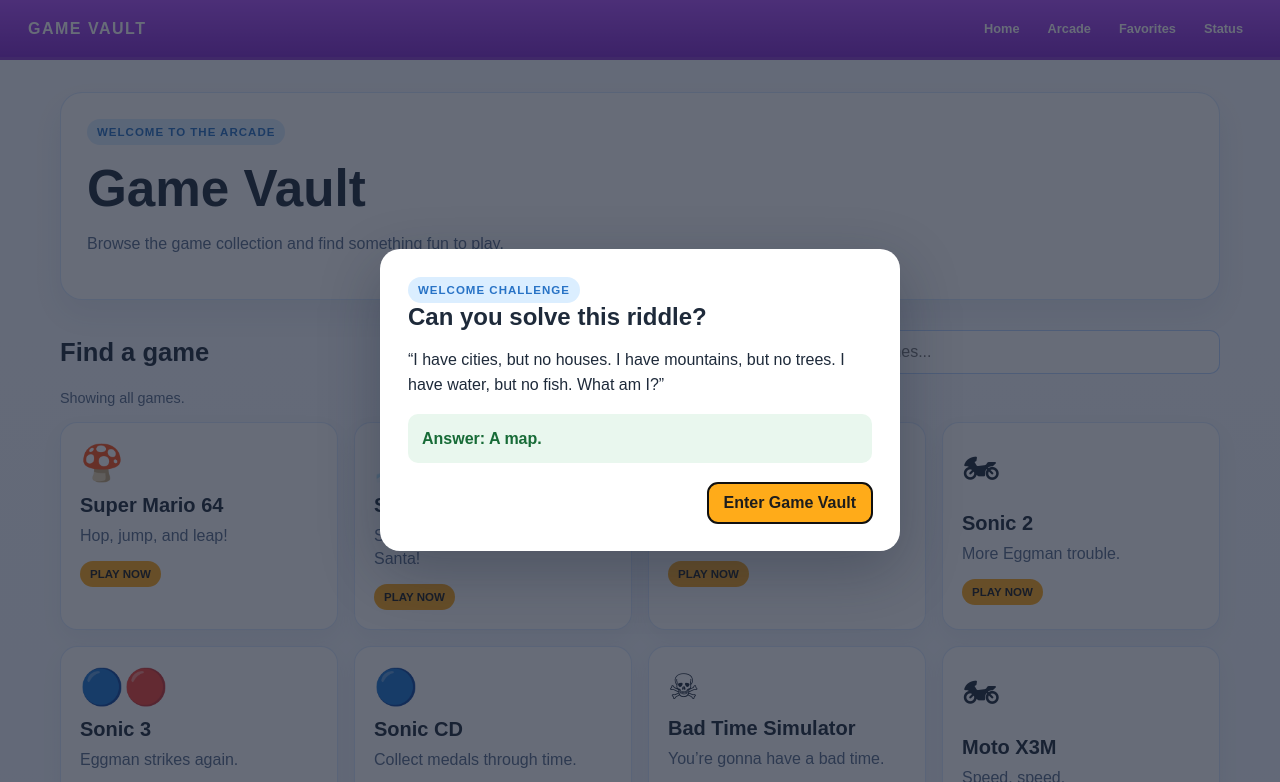
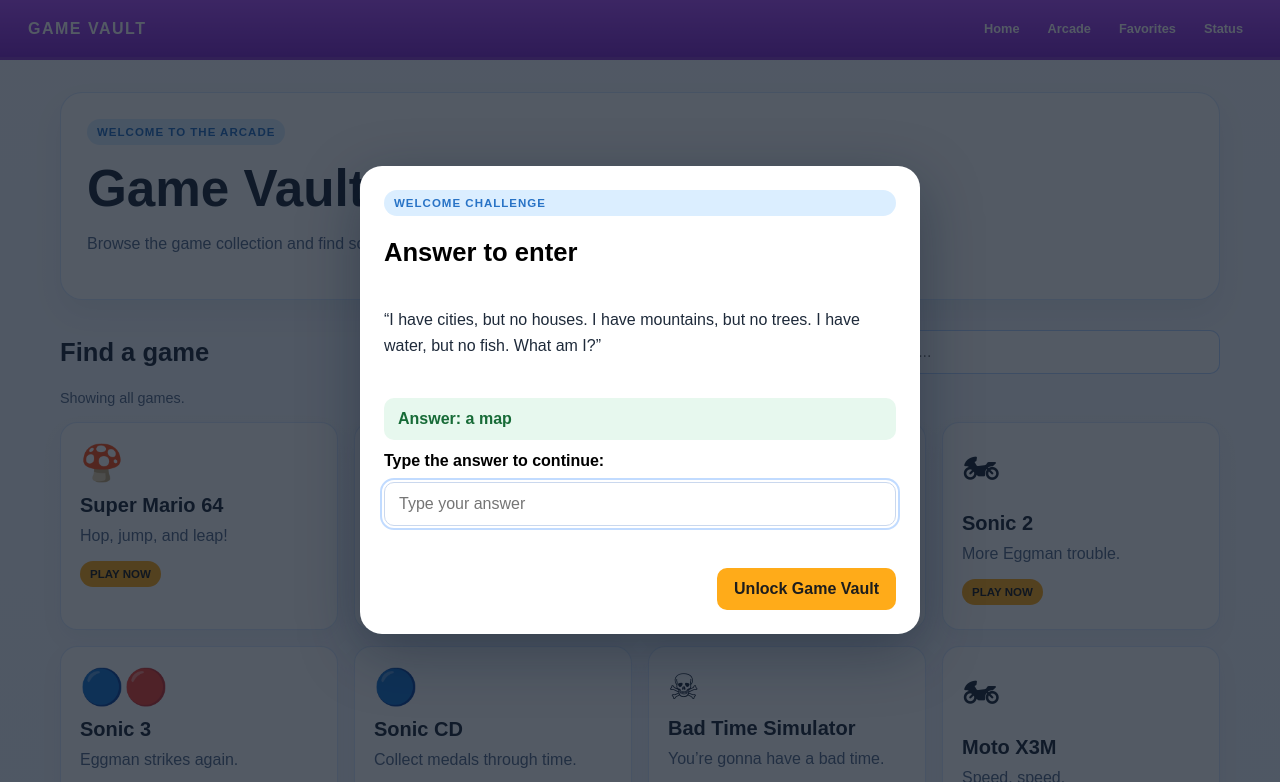
Before and after one commit to mineCRAFT8374/mineCRAFT8374.github.io, a plain HTML site: page index.html in a window 1280 px wide. Shown: the top 782 px of the page. Drawn offline with Linux system fonts and the light colour scheme.

Commit message:
Require correct riddle answer before opening the site

```diff
--- a/index.html
+++ b/index.html
@@ -8,7 +8,7 @@
     <title>🎮 Game Vault | Server Status</title>
     <style>
       * { box-sizing: border-box; }
-      :root { --bg:#f1f6ff; --text:#1e2a3a; --muted:#586d8c; --blue:#4d97ff; --line:rgba(103,127,170,.2); }
+      :root { --bg:#f1f6ff; --text:#1e2a3a; --muted:#586d8c; --blue:#4d97ff; --purple:#a545ed; --green:#168744; --line:rgba(103,127,170,.2); }
       body { margin:0; min-height:100vh; font-family:Arial,sans-serif; color:var(--text); background:linear-gradient(180deg,#f8faff,var(--bg)); }
       a { color:inherit; }
       .topbar { background:linear-gradient(180deg,#b351ff,#842bd1); border-bottom:3px solid rgba(67,25,105,.3); padding:14px 28px; display:flex; justify-content:space-between; align-items:center; gap:16px; }
@@ -33,24 +33,34 @@
       .card h3 { margin:0 0 7px; font-size:1.25rem; }
       .card p { margin:0; color:var(--muted); line-height:1.45; }
       .badge { display:inline-block; margin-top:14px; padding:7px 10px; border-radius:999px; background:#ffab19; color:#1d1d1d; font-size:.72rem; font-weight:800; text-transform:uppercase; }
-      .riddle-dialog { width:min(520px,calc(100% - 32px)); padding:28px; border:0; border-radius:20px; color:var(--text); box-shadow:0 20px 60px rgba(20,30,50,.3); }
-      .riddle-dialog::backdrop { background:rgba(22,30,48,.65); }
-      .riddle-dialog h2 { margin:0 0 12px; }
-      .riddle-dialog p { line-height:1.6; }
-      .riddle-answer { padding:12px 14px; border-radius:10px; background:#e9f7ee; color:#176b37; font-weight:800; }
-      .riddle-actions { display:flex; justify-content:flex-end; gap:10px; margin-top:20px; }
-      button { padding:11px 16px; border:0; border-radius:10px; background:#ffab19; color:#1d1d1d; font:inherit; font-weight:800; cursor:pointer; }
+      .riddle-dialog { width:min(560px,calc(100% - 24px)); padding:24px; border:0; border-radius:22px; box-shadow:0 18px 60px rgba(10,22,42,.35); }
+      .riddle-dialog::backdrop { background:rgba(10,20,35,.7); }
+      .riddle-dialog h2 { margin:10px 0 12px; font-size:clamp(1.6rem,2vw,2.3rem); }
+      .riddle-dialog p { line-height:1.6; color:var(--text); }
+      .riddle-answer { font-weight:800; color:#176b37; background:#e7f8ee; border-radius:10px; padding:12px 14px; margin-top:12px; }
+      .riddle-form { display:flex; flex-direction:column; gap:12px; }
+      .riddle-form label { font-weight:700; }
+      .riddle-form input { padding:12px 14px; border:1px solid #cad8ee; border-radius:10px; font:inherit; }
+      .riddle-form input:focus { outline:2px solid rgba(77,151,255,.35); outline-offset:2px; }
+      .riddle-status { min-height:1.2em; font-size:.9rem; color:#b92b2b; font-weight:700; }
+      .riddle-actions { display:flex; justify-content:flex-end; }
+      button { padding:12px 17px; border:0; border-radius:10px; background:#ffab19; color:#1d1d1d; font:inherit; font-weight:800; cursor:pointer; }
       button:hover { filter:brightness(.96); }
       @media (max-width:680px) { .topbar { flex-direction:column; padding:14px 18px; } .hero,.schedule { padding:20px 17px; } }
     </style>
   </head>
   <body>
     <dialog class="riddle-dialog" id="welcome-riddle" aria-labelledby="riddle-title">
-      <span class="tag">Welcome challenge</span>
-      <h2 id="riddle-title">Can you solve this riddle?</h2>
-      <p>“I have cities, but no houses. I have mountains, but no trees. I have water, but no fish. What am I?”</p>
-      <p class="riddle-answer">Answer: A map.</p>
-      <div class="riddle-actions"><button id="close-riddle" type="button">Enter Game Vault</button></div>
+      <form class="riddle-form" id="riddle-form" method="dialog">
+        <span class="tag">Welcome challenge</span>
+        <h2 id="riddle-title">Answer to enter</h2>
+        <p>“I have cities, but no houses. I have mountains, but no trees. I have water, but no fish. What am I?”</p>
+        <div class="riddle-answer">Answer: a map</div>
+        <label for="riddle-answer-input">Type the answer to continue:</label>
+        <input id="riddle-answer-input" type="text" autocomplete="off" spellcheck="false" placeholder="Type your answer" required />
+        <div id="riddle-status" class="riddle-status" aria-live="polite"></div>
+        <div class="riddle-actions"><button type="submit">Unlock Game Vault</button></div>
+      </form>
     </dialog>
     <header class="topbar">
       <div class="brand">Game Vault</div>
@@ -82,10 +92,37 @@
     </main>
     <script>
       (() => {
-        const riddle = document.getElementById('welcome-riddle');
-        const closeRiddle = document.getElementById('close-riddle');
-        if (typeof riddle.showModal === 'function') riddle.showModal();
-        closeRiddle.addEventListener('click', () => riddle.close());
+        const riddleDialog = document.getElementById('welcome-riddle');
+        const riddleForm = document.getElementById('riddle-form');
+        const answerInput = document.getElementById('riddle-answer-input');
+        const riddleStatus = document.getElementById('riddle-status');
+        const correctAnswer = 'a map';
+
+        function openRiddle() {
+          if (typeof riddleDialog.showModal === 'function') {
+            riddleDialog.showModal();
+          } else {
+            riddleDialog.setAttribute('open', 'open');
+          }
+          answerInput.value = '';
+          riddleStatus.textContent = '';
+          answerInput.focus();
+        }
+
+        riddleForm.addEventListener('submit', (event) => {
+          event.preventDefault();
+          const guess = answerInput.value.trim().toLowerCase();
+          if (guess === correctAnswer) {
+            if (typeof riddleDialog.close === 'function') riddleDialog.close();
+            riddleDialog.removeAttribute('open');
+            return;
+          }
+          riddleStatus.textContent = 'Incorrect — the answer is “a map”. Try again.';
+          answerInput.value = '';
+          answerInput.focus();
+        });
+
+        openRiddle();
 
         const gameSearch = document.getElementById('game-search');
         const gameCards = Array.from(document.querySelectorAll('#games .card'));
```
